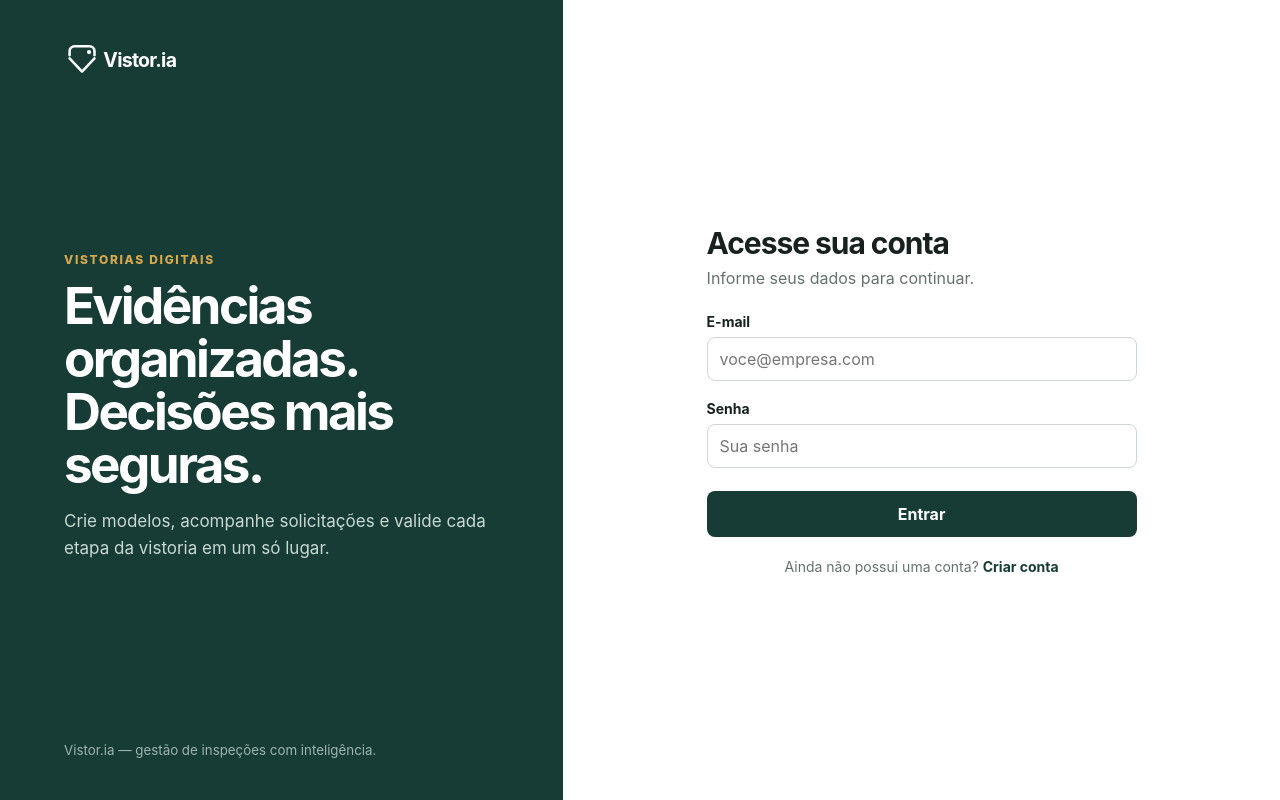
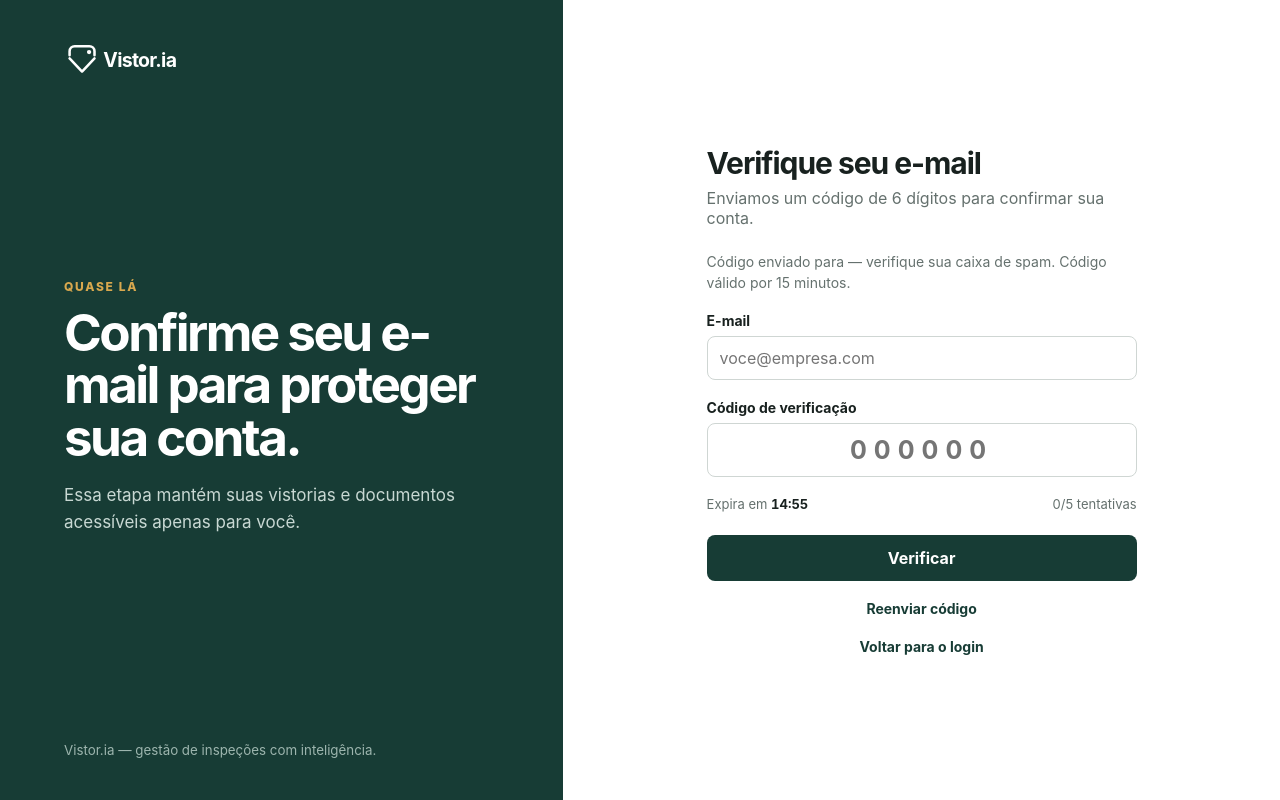
Before and after one commit to thomasbastos-04/vistoria-web, an Angular app: page /verificar-email in a window 1280 px wide. Before the commit this address led to /login. Built offline with nearby package versions, Linux system fonts and the light colour scheme.

Commit message:
feat: add email verification feature with corresponding UI and API integration

```diff
--- a/angular.json
+++ b/angular.json
@@ -48,5 +48,8 @@
         }
       }
     }
+  },
+  "cli": {
+    "analytics": false
   }
 }
--- a/src/app/app.routes.ts
+++ b/src/app/app.routes.ts
@@ -9,6 +9,10 @@ export const routes: Routes = [
   {
     path: 'cadastro',
     loadComponent: () => import('./features/auth/register.page').then(m => m.RegisterPage)
+  },
+  {
+    path: 'verificar-email',
+    loadComponent: () => import('./features/auth/verify-email.page').then(m => m.VerifyEmailPage)
   },
   {
     path: 'vistoria/:token',
--- a/src/app/core/models/api.models.ts
+++ b/src/app/core/models/api.models.ts
@@ -15,6 +15,11 @@ export interface RegisterRequest {
 export interface LoginRequest {
   email: string;
   password: string;
+}
+
+export interface VerifyEmailRequest {
+  email: string;
+  code: string;
 }
 
 export interface PhotoRequirement {
--- a/src/app/core/services/auth.service.ts
+++ b/src/app/core/services/auth.service.ts
@@ -2,7 +2,7 @@ import { computed, inject, Injectable, signal } from '@angular/core';
 import { HttpClient } from '@angular/common/http';
 import { Router } from '@angular/router';
 import { tap } from 'rxjs';
-import { AuthResponse, LoginRequest, RegisterRequest } from '../models/api.models';
+import { AuthResponse, LoginRequest, RegisterRequest, VerifyEmailRequest } from '../models/api.models';
 
 const STORAGE_KEY = 'vistoria_auth';
 
@@ -30,6 +30,14 @@ export class AuthService {
     );
   }
 
+  verifyEmail(request: VerifyEmailRequest) {
+    return this.http.post<void>('/api/auth/verify', request);
+  }
+
+  resendVerificationCode(email: string) {
+    return this.http.post<void>('/api/auth/resend-code', { email });
+  }
+
   accessToken(): string | null {
     return this.isAuthenticated() ? this.session()?.accessToken ?? null : null;
   }
--- a/src/app/features/auth/auth.scss
+++ b/src/app/features/auth/auth.scss
@@ -88,6 +88,51 @@
   margin-top: 4px;
 }
 
+.delivery-note {
+  margin: -2px 0 0;
+  color: var(--muted);
+  font-size: 14px;
+  line-height: 1.5;
+}
+
+.delivery-note strong {
+  color: var(--text);
+}
+
+.verification-code {
+  font-size: 25px;
+  font-weight: 750;
+  letter-spacing: .28em;
+  text-align: center;
+}
+
+.verification-meta {
+  display: flex;
+  justify-content: space-between;
+  gap: 12px;
+  color: var(--muted);
+  font-size: 13px;
+}
+
+.verification-meta strong {
+  color: var(--text);
+  font-variant-numeric: tabular-nums;
+}
+
+.resend-link {
+  border: 0;
+  padding: 0;
+  color: var(--primary);
+  background: transparent;
+  font-size: 14px;
+  font-weight: 750;
+}
+
+.resend-link:disabled {
+  color: var(--muted);
+  cursor: not-allowed;
+}
+
 .switch {
   margin: 2px 0 0;
   text-align: center;
--- a/src/app/features/auth/register.page.ts
+++ b/src/app/features/auth/register.page.ts
@@ -36,7 +36,9 @@ export class RegisterPage {
     this.authService.register(this.form.getRawValue()).pipe(
       finalize(() => this.loading.set(false))
     ).subscribe({
-      next: () => void this.router.navigate(['/dashboard']),
+      next: () => void this.router.navigate(['/verificar-email'], {
+        queryParams: { email: this.form.controls.email.value }
+      }),
       error: error => this.errorMessage.set(getErrorMessage(error))
     });
   }
--- /dev/null
+++ b/src/app/features/auth/verify-email.page.html
@@ -0,0 +1,47 @@
+<main class="auth-page">
+  <section class="auth-intro">
+    <a class="brand" routerLink="/" aria-label="Vistor.ia">
+      <img class="brand-logo" src="assets/logo-white.svg" alt="Vistor.ia">
+    </a>
+    <div>
+      <p class="eyebrow">QUASE LÁ</p>
+      <h1>Confirme seu e-mail para proteger sua conta.</h1>
+      <p>Essa etapa mantém suas vistorias e documentos acessíveis apenas para você.</p>
+    </div>
+    <small>Vistor.ia — gestão de inspeções com inteligência.</small>
+  </section>
+
+  <section class="auth-content">
+    <form class="auth-card verify-card" [formGroup]="form" (ngSubmit)="submit()">
+      <div class="mobile-brand"><img class="brand-logo" src="assets/logo.svg" alt="Vistor.ia"></div>
+      <header>
+        <h2>Verifique seu e-mail</h2>
+        <p>Enviamos um código de 6 dígitos para confirmar sua conta.</p>
+      </header>
+      @if (successMessage()) { <div class="notice notice-success">{{ successMessage() }}</div> }
+      @if (errorMessage()) { <div class="notice notice-error">{{ errorMessage() }}</div> }
+      <p class="delivery-note">Código enviado para <strong>{{ form.controls.email.value }}</strong> — verifique sua caixa de spam. Código válido por 15 minutos.</p>
+      <div class="field">
+        <label for="email">E-mail</label>
+        <input id="email" type="email" formControlName="email" autocomplete="email" placeholder="voce@empresa.com">
+        @if (form.controls.email.touched && form.controls.email.invalid) { <p class="error">Informe um e-mail válido.</p> }
+      </div>
+      <div class="field">
+        <label for="code">Código de verificação</label>
+        <input id="code" class="verification-code" formControlName="code" inputmode="numeric" autocomplete="one-time-code" maxlength="6" pattern="[0-9]*" placeholder="000000" (input)="onCodeInput()">
+        @if (form.controls.code.touched && form.controls.code.invalid) { <p class="error">Digite os 6 dígitos recebidos.</p> }
+      </div>
+      <div class="verification-meta">
+        <span>Expira em <strong>{{ formattedTime(secondsRemaining()) }}</strong></span>
+        <span>{{ attempts() }}/5 tentativas</span>
+      </div>
+      <button class="btn btn-primary submit" type="submit" [disabled]="loading() || attempts() >= 5 || secondsRemaining() === 0">
+        @if (loading()) { <span class="spinner"></span> } @else { Verificar }
+      </button>
+      <button class="resend-link" type="button" [disabled]="resendSecondsRemaining() > 0 || resending()" (click)="resendCode()">
+        @if (resending()) { Enviando... } @else if (resendSecondsRemaining() > 0) { Reenviar código em {{ resendSecondsRemaining() }}s } @else { Reenviar código }
+      </button>
+      <p class="switch"><a routerLink="/login">Voltar para o login</a></p>
+    </form>
+  </section>
+</main>
--- /dev/null
+++ b/src/app/features/auth/verify-email.page.ts
@@ -0,0 +1,143 @@
+import { ChangeDetectionStrategy, Component, inject, OnDestroy, signal } from '@angular/core';
+import { HttpErrorResponse } from '@angular/common/http';
+import { FormBuilder, ReactiveFormsModule, Validators } from '@angular/forms';
+import { ActivatedRoute, Router, RouterLink } from '@angular/router';
+import { finalize } from 'rxjs';
+import { AuthService } from '../../core/services/auth.service';
+import { getErrorMessage } from '../../shared/http-error.util';
+
+const CODE_VALIDITY_SECONDS = 15 * 60;
+const RESEND_COOLDOWN_SECONDS = 60;
+const MAX_ATTEMPTS = 5;
+
+@Component({
+  selector: 'app-verify-email-page',
+  imports: [ReactiveFormsModule, RouterLink],
+  templateUrl: './verify-email.page.html',
+  styleUrl: './auth.scss',
+  changeDetection: ChangeDetectionStrategy.OnPush
+})
+export class VerifyEmailPage implements OnDestroy {
+  private readonly formBuilder = inject(FormBuilder);
+  private readonly authService = inject(AuthService);
+  private readonly route = inject(ActivatedRoute);
+  private readonly router = inject(Router);
+  private timerId: ReturnType<typeof setInterval> | undefined;
+
+  readonly loading = signal(false);
+  readonly resending = signal(false);
+  readonly errorMessage = signal('');
+  readonly successMessage = signal('');
+  readonly secondsRemaining = signal(CODE_VALIDITY_SECONDS);
+  readonly resendSecondsRemaining = signal(0);
+  readonly attempts = signal(0);
+  readonly form = this.formBuilder.nonNullable.group({
+    email: ['', [Validators.required, Validators.email]],
+    code: ['', [Validators.required, Validators.pattern(/^\d{6}$/)]]
+  });
+
+  constructor() {
+    const email = this.route.snapshot.queryParamMap.get('email') ?? '';
+    this.form.controls.email.setValue(email);
+    this.timerId = setInterval(() => this.tick(), 1000);
+  }
+
+  ngOnDestroy(): void {
+    if (this.timerId) {
+      clearInterval(this.timerId);
+    }
+  }
+
+  onCodeInput(): void {
+    const control = this.form.controls.code;
+    const sanitizedCode = control.value.replace(/\D/g, '').slice(0, 6);
+    if (sanitizedCode !== control.value) {
+      control.setValue(sanitizedCode);
+    }
+  }
+
+  submit(): void {
+    if (this.attempts() >= MAX_ATTEMPTS) {
+      this.errorMessage.set('Você atingiu o limite de tentativas. Solicite um novo código para continuar.');
+      return;
+    }
+
+    if (this.form.invalid) {
+      this.form.markAllAsTouched();
+      return;
+    }
+
+    this.loading.set(true);
+    this.errorMessage.set('');
+    this.successMessage.set('');
+    this.attempts.update(value => value + 1);
+    this.authService.verifyEmail(this.form.getRawValue()).pipe(
+      finalize(() => this.loading.set(false))
+    ).subscribe({
+      next: () => {
+        this.successMessage.set('E-mail verificado com sucesso. Redirecionando...');
+        setTimeout(() => void this.router.navigate(['/dashboard']), 700);
+      },
+      error: error => this.errorMessage.set(this.getVerificationError(error))
+    });
+  }
+
+  resendCode(): void {
+    if (this.resendSecondsRemaining() > 0 || this.resending()) {
+      return;
+    }
+
+    const email = this.form.controls.email.value;
+    if (!email || this.form.controls.email.invalid) {
+      this.form.controls.email.markAsTouched();
+      this.errorMessage.set('Informe um e-mail válido para reenviar o código.');
+      return;
+    }
+
+    this.resending.set(true);
+    this.errorMessage.set('');
+    this.successMessage.set('');
+    this.authService.resendVerificationCode(email).pipe(
+      finalize(() => this.resending.set(false))
+    ).subscribe({
+      next: () => {
+        this.secondsRemaining.set(CODE_VALIDITY_SECONDS);
+        this.attempts.set(0);
+        this.form.controls.code.reset('');
+        this.resendSecondsRemaining.set(RESEND_COOLDOWN_SECONDS);
+        this.successMessage.set(`Novo código enviado para ${email}. Verifique também sua caixa de spam.`);
+      },
+      error: error => {
+        if (error instanceof HttpErrorResponse && error.status === 404) {
+          this.errorMessage.set('O reenvio ainda não está disponível. Tente recuperar o acesso ou entre em contato com o suporte.');
+          return;
+        }
+        this.errorMessage.set(getErrorMessage(error));
+      }
+    });
+  }
+
+  formattedTime(seconds: number): string {
+    const minutes = Math.floor(seconds / 60).toString().padStart(2, '0');
+    const remainingSeconds = (seconds % 60).toString().padStart(2, '0');
+    return `${minutes}:${remainingSeconds}`;
+  }
+
+  private tick(): void {
+    this.secondsRemaining.update(value => Math.max(0, value - 1));
+    this.resendSecondsRemaining.update(value => Math.max(0, value - 1));
+  }
+
+  private getVerificationError(error: unknown): string {
+    if (error instanceof HttpErrorResponse) {
+      if (error.status === 400) {
+        return 'Código inválido ou expirado. Solicite um novo código.';
+      }
+      if (error.status === 404) {
+        return 'Usuário não encontrado.';
+      }
+    }
+
+    return `${getErrorMessage(error)} Tente novamente em instantes.`;
+  }
+}
--- a/src/app/features/public-inspection/public-inspection.page.ts
+++ b/src/app/features/public-inspection/public-inspection.page.ts
@@ -47,7 +47,22 @@ export class PublicInspectionPage {
         input.value = '';
       })
     ).subscribe({
-      next: () => this.loadInspection(false),
+      next: () => {
+        this.inspection.update(current => {
+          if (!current) {
+            return current;
+          }
+
+          return {
+            ...current,
+            requirements: current.requirements.map(requirement =>
+              requirement.id === requirementId
+                ? { ...requirement, uploaded: true }
+                : requirement
+            )
+          };
+        });
+      },
       error: error => this.errorMessage.set(getErrorMessage(error))
     });
   }
```
